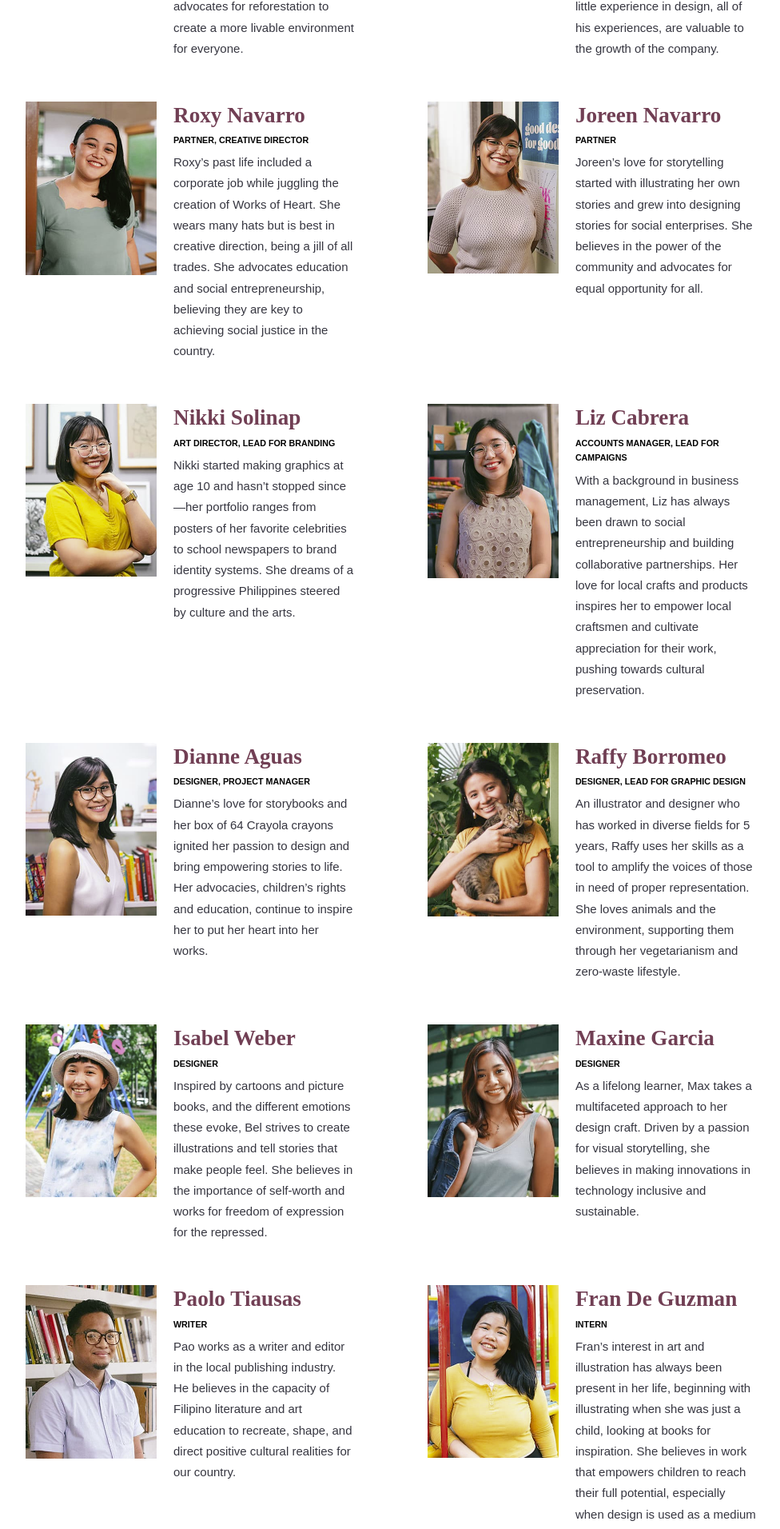
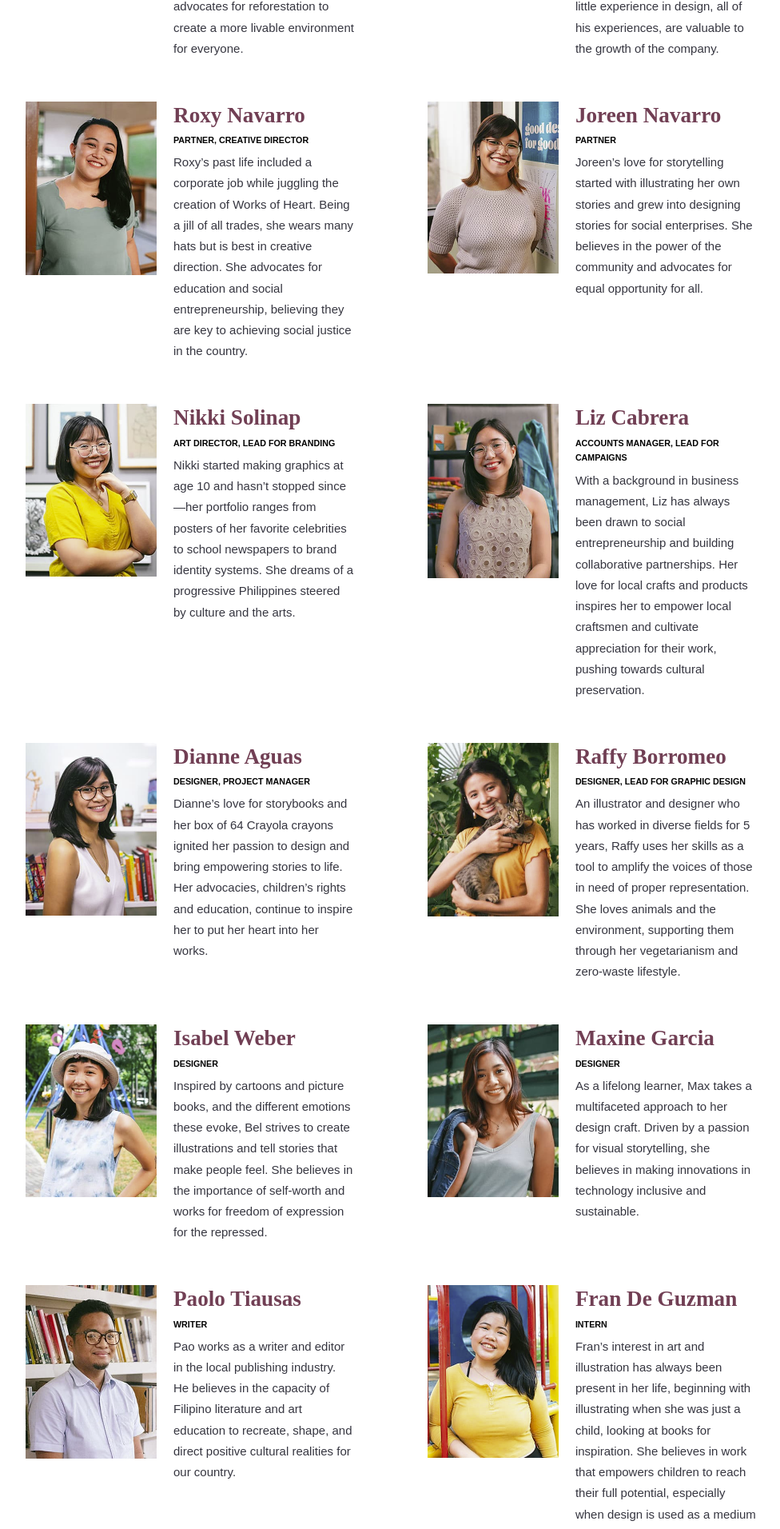
Before and after one commit to worksofheartph/worksofheartph.github.io, a Jekyll site: the page built from about.html, in a window 1280 px wide. Shown: the part 2786-4698 px from the top of the page at 80% size, without its empty margins (151-1127 px from the left). Built offline with Jekyll 4.4.1, drawn with Linux system fonts in a browser that asks for light colours; nearby versions of some CDN libraries; some web fonts are replaced; some of the changed text lies outside the part shown.

Commit message:
Fix general items

```diff
--- a/_includes/footer.html
+++ b/_includes/footer.html
@@ -9,8 +9,7 @@
         <a href="/heart#contact">Contact</a>
       </nav>
       <div class="mobile-only">
-        <strong>Works of Heart Design Studio</strong>
-          <a href="/heart"><strong>Works of Heart</strong> is a Filipino social impact design studio. We believe in
+          <a href="/heart"><strong>Works of Heart Design studio</strong> is a Filipino social impact design studio. We believe in
         matching social imagination with good design&mdash;to engage, transform, and shape a
         nation that is free. See how and why we do it.</a>
         <br/><br/>
--- a/about.html
+++ b/about.html
@@ -137,7 +137,7 @@ meta_img: /assets/images/woh-about-share.jpg
       <div class="team-desc">
         <h4>Roxy Navarro</h4>
         <h6>Partner, Creative Director</h6>
-        <p>Roxy’s past life included a corporate job while juggling the creation of Works of Heart. She wears many hats but is best in creative direction, being a jill of all trades. She advocates education and social entrepreneurship, believing they are key to achieving social justice in the country.</p>
+        <p>Roxy’s past life included a corporate job while juggling the creation of Works of Heart. Being a jill of all trades, she wears many hats but is best in creative direction. She advocates for education and social entrepreneurship, believing they are key to achieving social justice in the country.</p>
       </div>
     </div>
     <div class="team">
@@ -309,7 +309,7 @@ meta_img: /assets/images/woh-about-share.jpg
         <label for="organization">Organization</label><input name="organization" type="text" required="required"><br/>
         <label for="email">Email Address</label><input name="email" type="email" required="required"><br/>
         <label for="subject">Subject</label><input name="subject" type="text" required="required"><br/>
-        <label for="message">Message</label><textarea rows="5"></textarea><br/><br/>
+        <label for="message">Message</label><textarea name="message" rows="5"></textarea><br/><br/>
         <label for="referrer">How did you find out about us?</label><input name="referrer" type="text" required="required">
         <button id="contact-submit" class="g-recaptcha" data-sitekey="6LeDybYUAAAAAL69MYEESx39tnTaSfbJazkxnNKk" data-callback="onSubmit" type="submit">Submit</button>
       </form>
--- a/assets/css/styles.css
+++ b/assets/css/styles.css
@@ -551,8 +551,10 @@ footer > div > div { flex: 1; }
 .process-step img {
   width: 60%;
   margin-right: 5%;
-  object-fit: contain;
+/*  object-fit: contain;
   object-position: top center;
+*/  max-height: 300px;
+height: 100% !important;
 }
 
 .process-step h4 {
@@ -1565,10 +1567,10 @@ h5.caption {
 
 }
 
-@media screen and (max-height: 1000px) {
+@media screen and (max-height: 500px) {
   .project-hero,
   .project-hero-text {
-    height: auto !important;
+    height: 600px !important;
   }
 
   .project-hero > img, .project-hero-text {
--- a/stories.html
+++ b/stories.html
@@ -38,7 +38,7 @@ meta_img: /assets/images/woh-about-share.jpg
    </header>
 
    <div class="more-stories">
-     {% for post in site.posts %}
+     {% for post in site.posts offset:1 %}
       <div class="story">
           <a href="{{ post.url }}"><img src="{{ post.thumb }}"></a><br/><br/>
         <a href="{{ post.url }}"><h3>{{ post.title }}</h3></a>
```
Also changed, not shown: other parts of about.html (+1 -1 lines), _layouts/default.html (+22 -0 lines), assets/images/blog-womens-day-2019/womens-month-2019.jpg (deleted).
